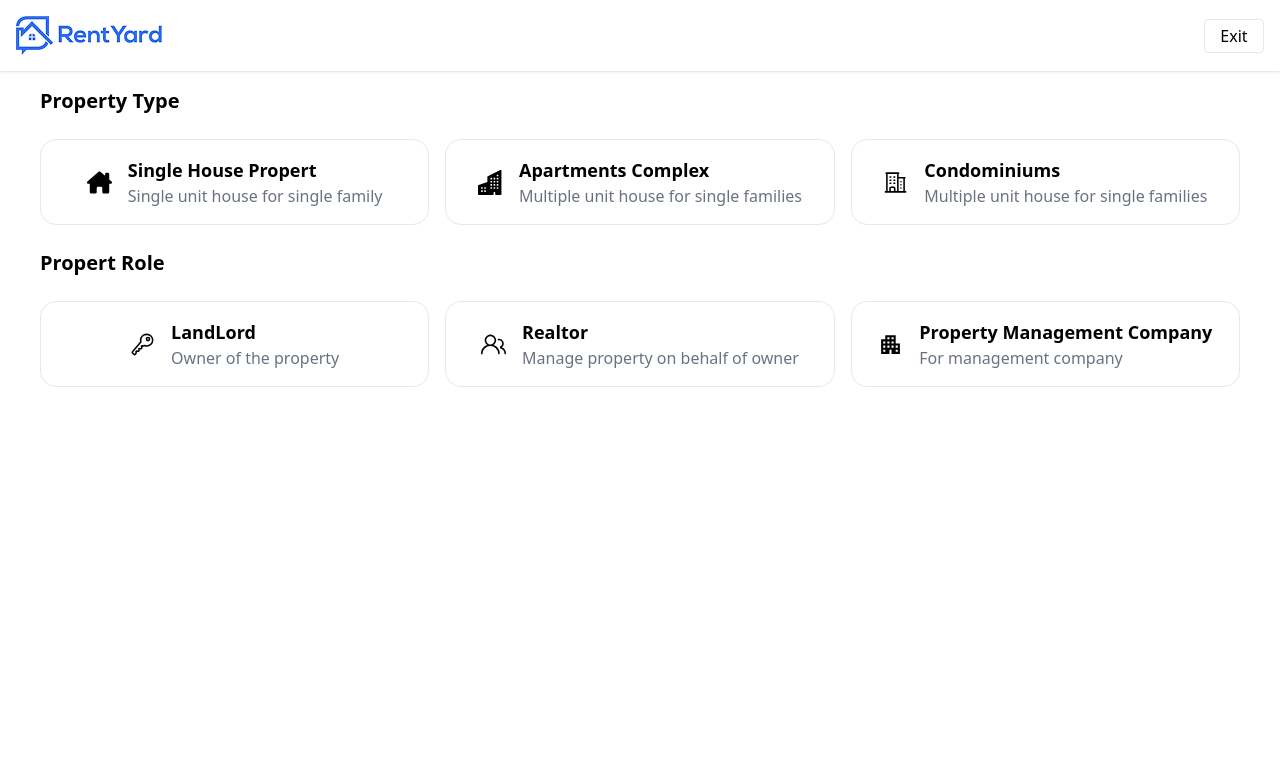
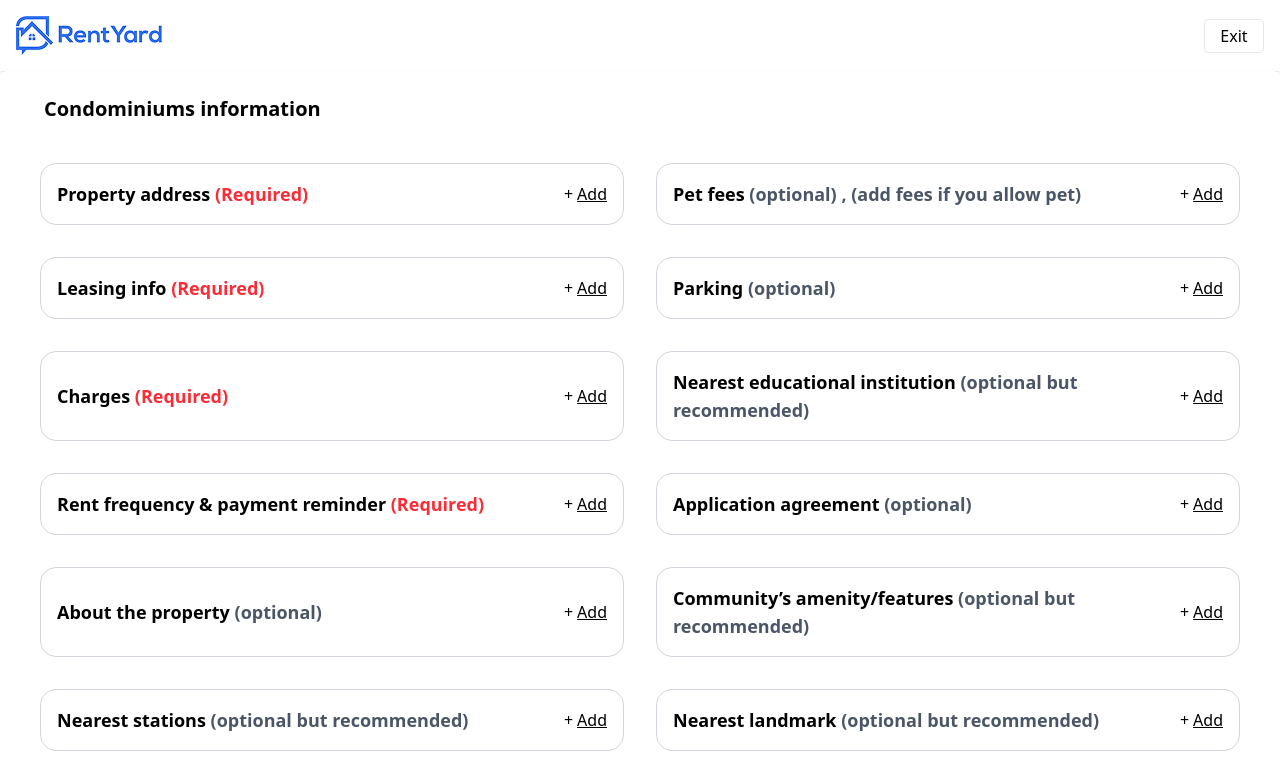
Before and after one commit to mazumdaratik/real-estate-project, a React (Vite) app: page / in a window 1280 px wide. Shown: the top 782 px of the page. Built offline with nearby package versions, Linux system fonts and the light colour scheme.

Commit message:
footer home added

```diff
--- a/src/App.jsx
+++ b/src/App.jsx
@@ -3,6 +3,8 @@ import './App.css'
 import Home from './components/home/Home'
 import Navbar from './components/navbar/Navbar'
 import Footer from './components/footer/Footer'
+import CondominiumForm from './components/condominum-info/CondominiumForm'
+import PropertyAddress from './components/condominum-info/modals/PropertyAddress'
 
 function App() {
 
@@ -10,7 +12,10 @@ function App() {
   return (
     <div>
     <Navbar/>
-    <Home />
+    {/* <Home /> */}
+    <CondominiumForm />
+    <PropertyAddress/>
+    <Footer />
     </div>
   )
 }
```
